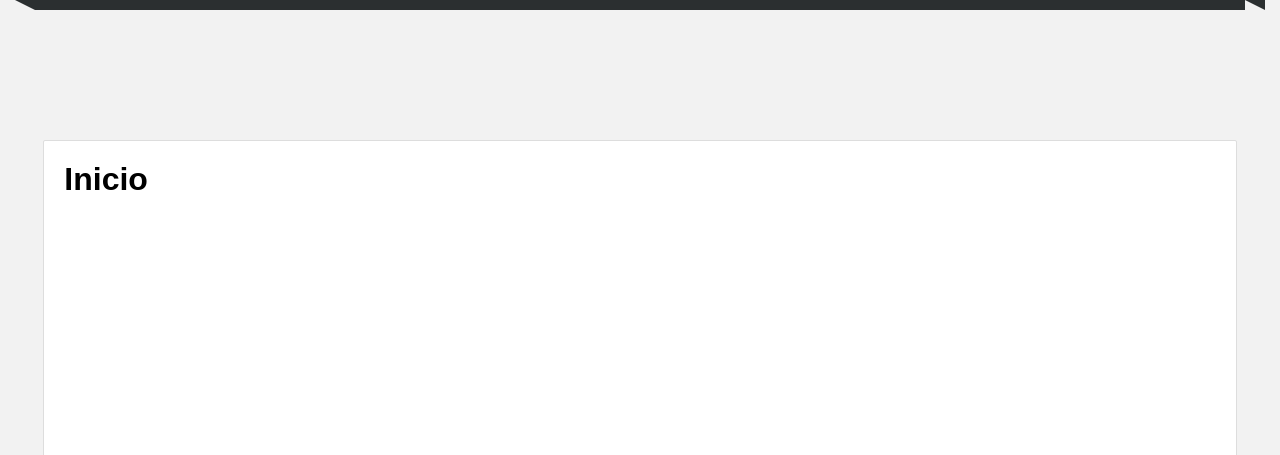
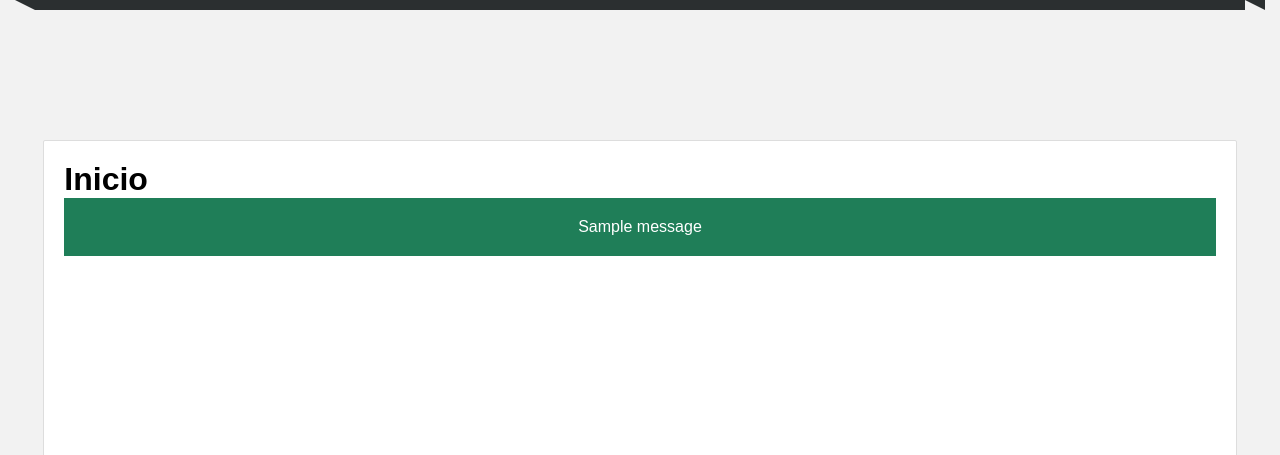
Before and after one commit to Amnhed/blog_python, a Django app: page / in a window 1280 px wide. Shown: the part 182-637 px from the top of the page. Run offline with Django 3.2, Linux system fonts and the light colour scheme; tables that the repository leaves empty hold one stand-in row (values such as "Sample post"); one stand-in notice (Sample message) is shown.

Commit message:
mensajes flask

```diff
--- a/ProyectoDjango/mainapp/static/css/styles.css
+++ b/ProyectoDjango/mainapp/static/css/styles.css
@@ -186,7 +186,6 @@ nav > ul > li:hover > ul > li:hover a{
     color: #2ba977;
 }
 
-
 .box form{
     width: 40%;
 }
@@ -199,12 +198,33 @@ nav > ul > li:hover > ul > li:hover a{
 }
 
 .box form input[type="text"],
+.box form input[type="email"],
+.box form input[type="password"],
 .box form textarea
 .box form select{
     width: 100%;
     margin-bottom: 10px;
 }
 
+.rojo{
+    color: red;
+}
+
+.message,
+.alert-success{
+    padding: 20px;
+    background: #1f7e58;
+    color: white;
+    text-align: center;
+    margin-bottom: 10px;
+}
+
+.box form input[type="submit"]:hover,
+.box form input[type="button"]:hover,
+.box form button:hover{
+    cursor: pointer;
+    background: #1f7e58;
+}
 
 .title{
     color: #444;
--- a/ProyectoDjango/mainapp/templates/mainapp/index.html
+++ b/ProyectoDjango/mainapp/templates/mainapp/index.html
@@ -3,5 +3,15 @@
 {% block title %} {{title}} {% endblock %}
 
 {% block content %}
+
     <h1>{{title}}</h1>
+
+    {% if messages %}
+        {% for message in messages %}
+            <div class="alert alert-success">
+                {{message}}
+            </div>
+        {% endfor %}
+    {% endif %}
+
 {% endblock %}
--- a/ProyectoDjango/mainapp/templates/users/register.html
+++ b/ProyectoDjango/mainapp/templates/users/register.html
@@ -21,7 +21,7 @@
         {% endcomment %}
 
         {% for field in register_form %}
-            {{field.label}}
+            <label>{{field.label}}</label>
             {{field}}
         {% endfor %}
 
--- a/ProyectoDjango/mainapp/views.py
+++ b/ProyectoDjango/mainapp/views.py
@@ -1,4 +1,5 @@
 from django.shortcuts import render, redirect
+from django.contrib import messages
 from django.contrib.auth.forms import UserCreationForm
 from mainapp.forms import RegisterForm
 
@@ -19,6 +20,7 @@ def register_page(request):
 
         if register_form.is_valid():
             register_form.save()
+            messages.success(request,'Usario creado correctamente')
 
             #va el nombre que asigne en view
             return redirect('index')
```
